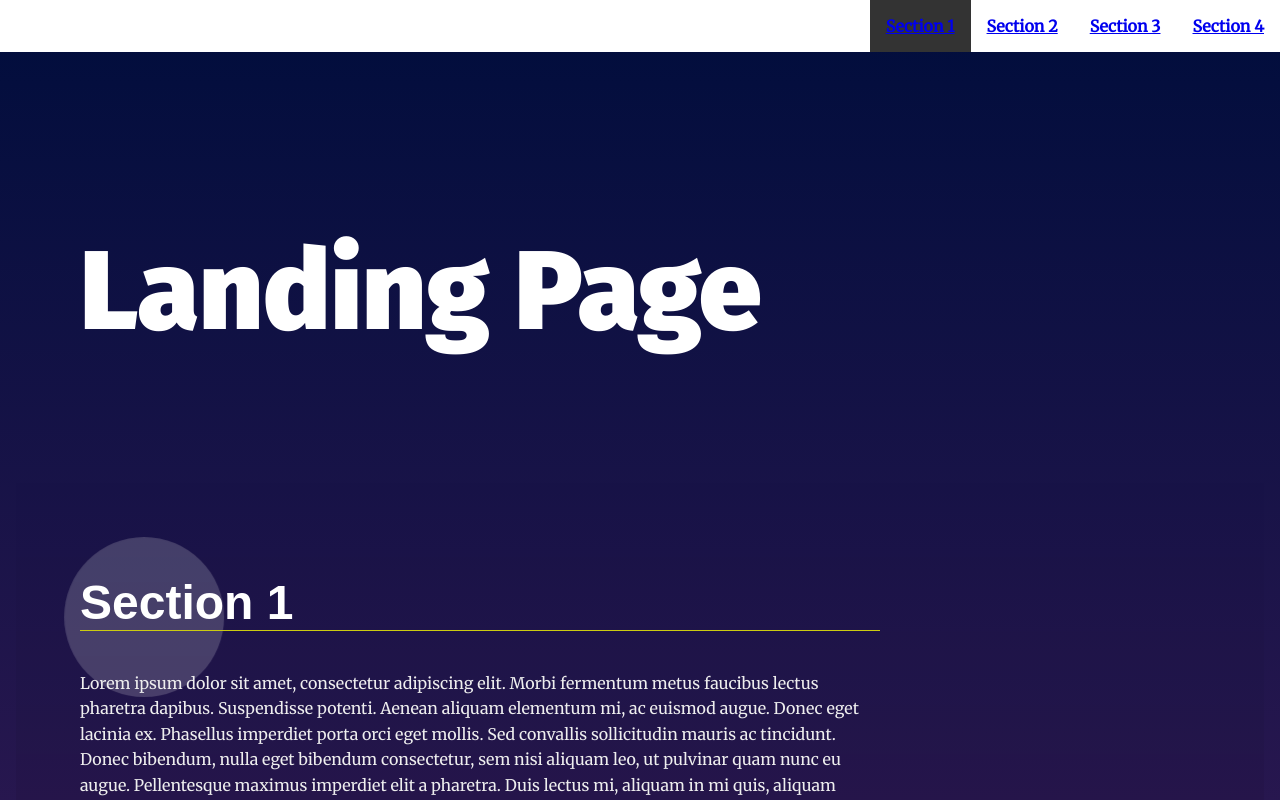
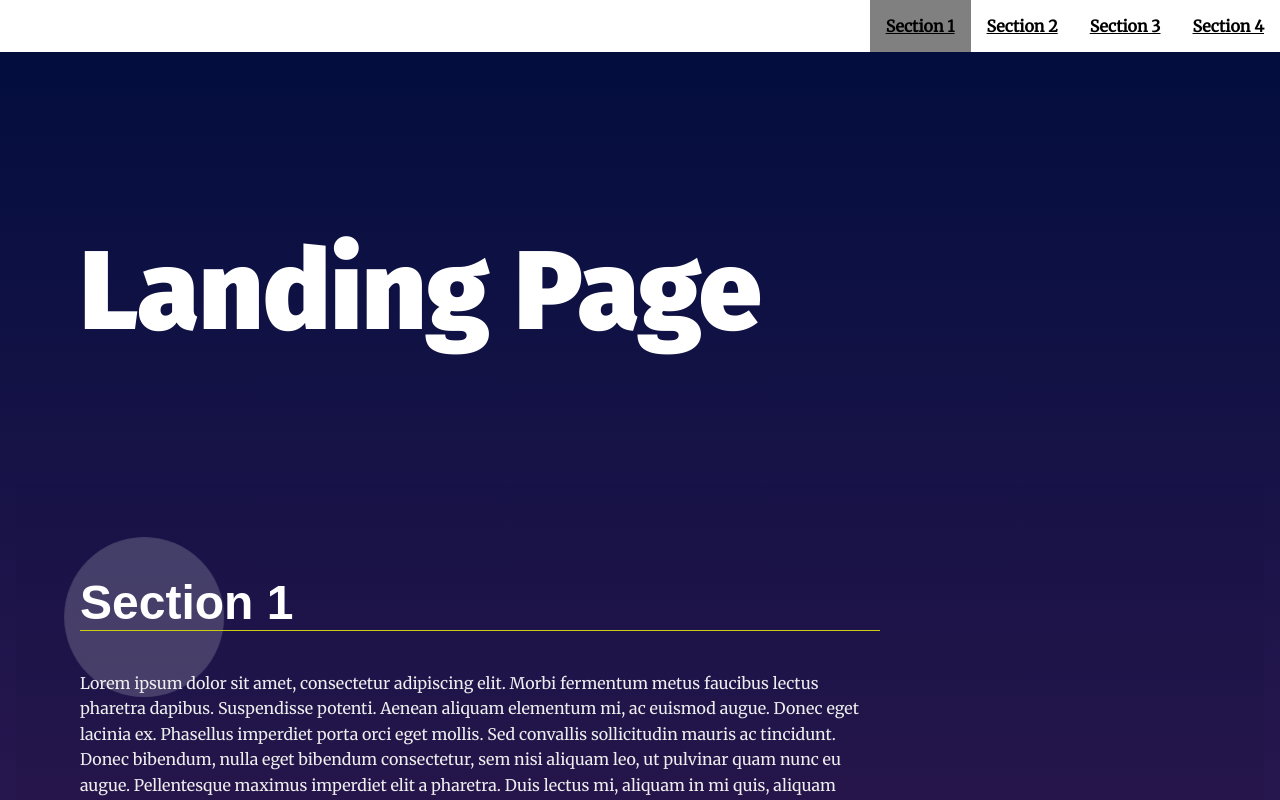
Before and after one commit to Fungieren/LandingPage, a plain HTML site: page index.html in a window 1280 px wide. In both pictures the pointer is over the item "Section 1". Shown: the top 800 px of the page. Drawn offline with Linux system fonts and the light colour scheme.

Commit message:
Changing navbar hover colors

```diff
--- a/css/styles.css
+++ b/css/styles.css
@@ -47,6 +47,11 @@ p {
   color: #eee;
 }
 
+a {
+  color: #000;
+}
+
+
 /* ---- Layout Rules ---- */
 main {
   margin: 10vh 1em 10vh;
@@ -87,7 +92,7 @@ section {
 }
 
 .navbar__menu .menu__link:hover {
-  background: #333;
+  background: rgb(44, 44, 44, 0.6);
   color: #fff;
   transition: ease 0.3s all;
 }
--- a/js/app.js
+++ b/js/app.js
@@ -48,7 +48,7 @@ for (let i = 0; i < sectionList.length; i++) {
   aTag.appendChild(linkName);
 }
 
-// Intersection observer
+// Intersection observer (used tutorial: https://developer.mozilla.org/en-US/docs/Web/API/Intersection_Observer_API)
 const navObserver = function(entries) {
   entries.forEach(entry => {
     console.log(entry);
```
